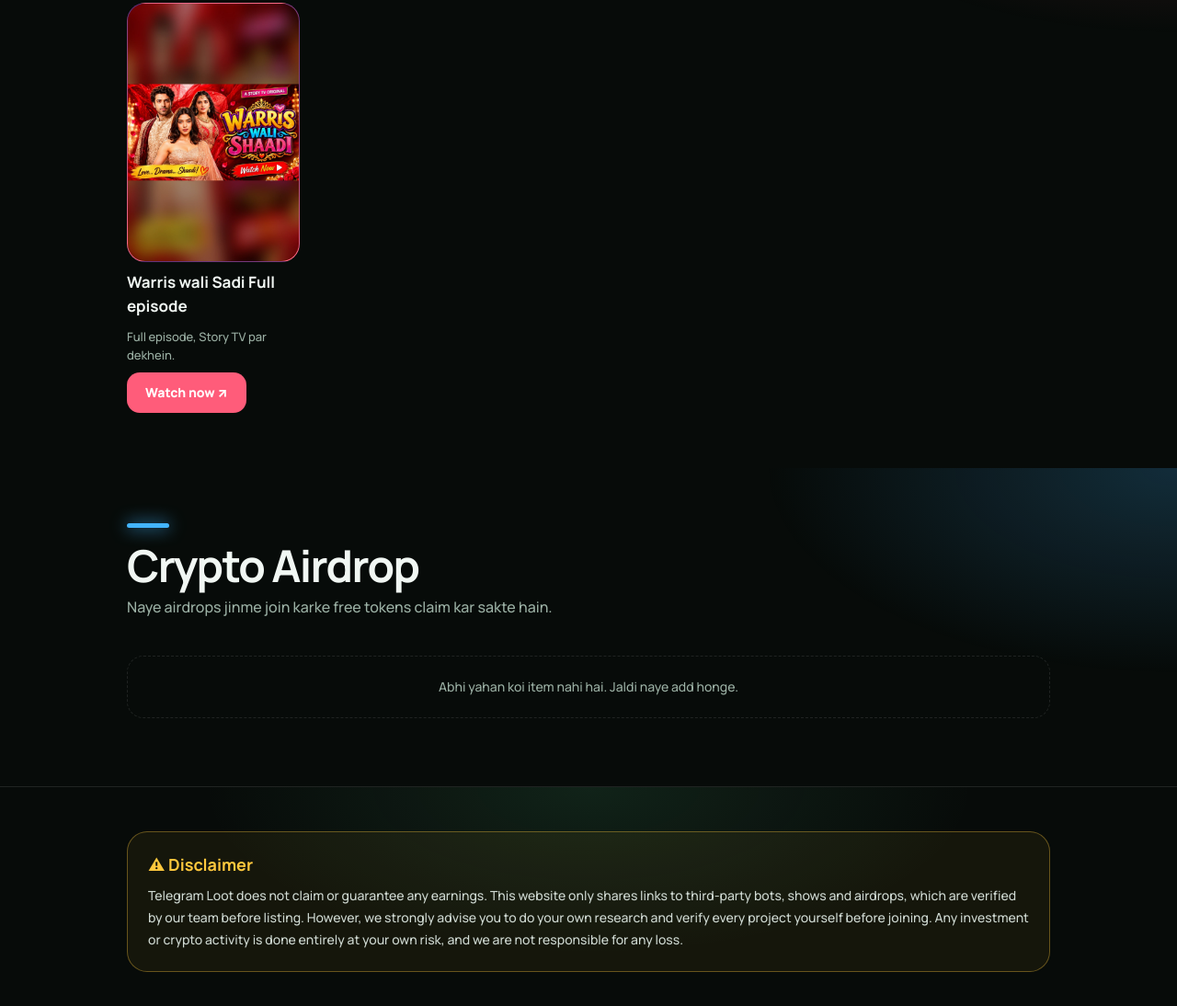
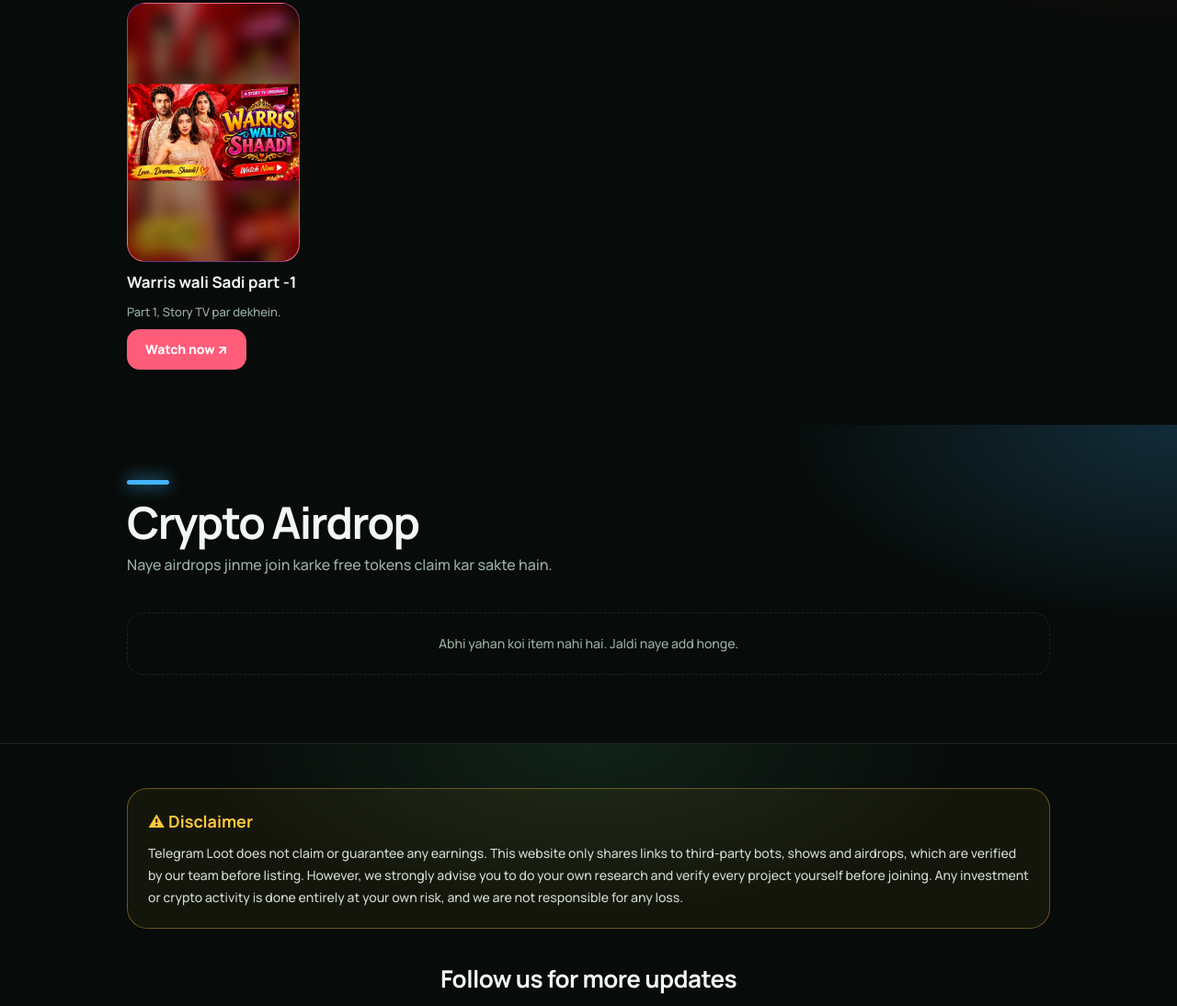
Before and after one commit to Watchind/marvelous-rolypoly-c955a5, a plain HTML site: page index.html in a window 1280 px wide. Shown: the part 1863-2957 px from the top of the page at 92% size. Drawn offline with Linux system fonts and the light colour scheme.

Commit message:
Replace Story TV show with Warris wali Sadi part -1

```diff
--- a/index.html
+++ b/index.html
@@ -661,7 +661,7 @@
                              tag: "New"
                          },
                         ];
-        const shows = [{title:"Warris wali Sadi Full episode", text:"Full episode, Story TV par dekhein.", link:"https://youtu.be/mDZQ2scfgsU", photo:"images/warris-wali-sadi.jpg"}];
+        const shows = [{title:"Warris wali Sadi part -1", text:"Part 1, Story TV par dekhein.", link:"https://youtu.be/tbz92QBTGAY", photo:"images/warris-wali-sadi.jpg"}];
         const airdrops = [];
         /* ====== END ====== */
         const esc = s => String(s).replace(/[&<>"]/g, c => ({
```
